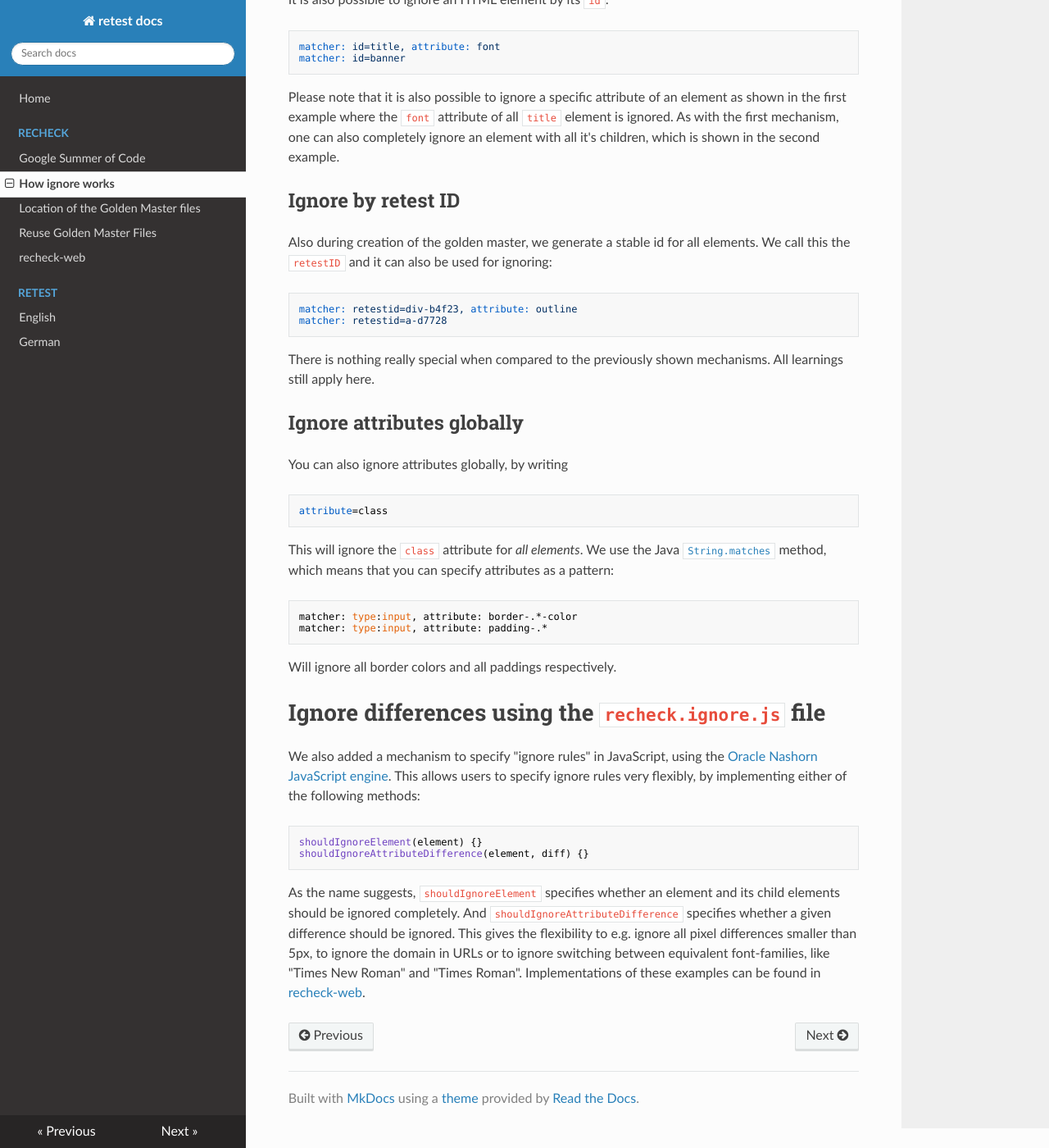
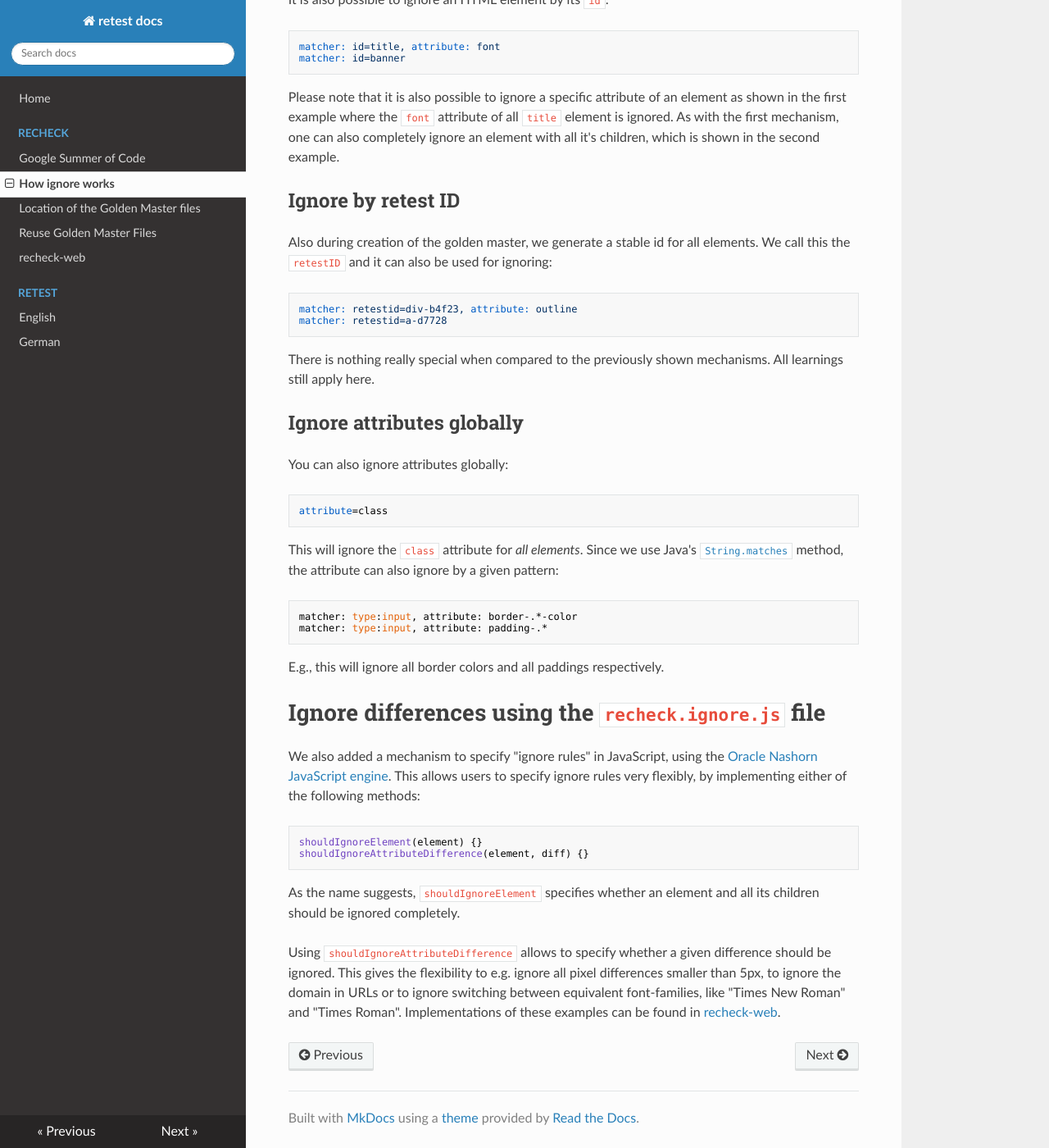
Before and after one commit to retest/docs, an MkDocs documentation site: the page built from docs/recheck/how-ignore-works-in-recheck.md, in a window 1280 px wide and 1400 px high, scrolled down 1562 px. Shown: the whole window at 82% size. Built offline with MkDocs 1.6.1, drawn with Linux system fonts in a browser that asks for light colours; nearby versions of some CDN libraries; some of the changed text lies outside the part shown.

Commit message:
Changes (almost) as requested by review

````diff
--- a/docs/recheck/how-ignore-works-in-recheck.md
+++ b/docs/recheck/how-ignore-works-in-recheck.md
@@ -34,7 +34,7 @@
 matcher: xpath=HTML[1]/BODY[1]/DIV[1]/DIV[1]/DIV[1]
 ```
 
-For the first line, the `div` element found under `HTML[1]/BODY[1]/DIV[3]` the `outline` attribute is being ignored. The second line ignores the `div` element in `HTML[1]/BODY[1]/DIV[1]/DIV[1]/DIV[1]` and all child elements. Ignoring by XPath is also the way to go, if you have elements that appear / disappear.
+For the first line, the `div` element found under `HTML[1]/BODY[1]/DIV[3]` the `outline` attribute is being ignored. The second line ignores the `div` element in `HTML[1]/BODY[1]/DIV[1]/DIV[1]/DIV[1]` and all child elements. If you want to ignore elements that appear and disappear, using XPath is also the recommended approach.
 
 ## Ignore by ID
 
@@ -60,20 +60,20 @@
 
 ## Ignore attributes globally
 
-You can also ignore attributes globally, by writing
+You can also ignore attributes globally:
 
 ```
 attribute=class
 ```
 
-This will ignore the `class` attribute for _all elements_. We use the Java [`String.matches`](https://docs.oracle.com/javase/10/docs/api/java/lang/String.html#matches(java.lang.String)) method, which means that you can specify attributes as a pattern:
+This will ignore the `class` attribute for _all elements_. Since we use Java's [`String.matches`](https://docs.oracle.com/javase/10/docs/api/java/lang/String.html#matches(java.lang.String)) method, the attribute can also ignore by a given pattern:
 
 ```
 matcher: type:input, attribute: border-.*-color
 matcher: type:input, attribute: padding-.*
 ```
 
-Will ignore all border colors and all paddings respectively.
+E.g., this will ignore all border colors and all paddings respectively.
 
 # Ignore differences using the `recheck.ignore.js` file
 
@@ -84,4 +84,6 @@
 shouldIgnoreAttributeDifference(element, diff) {}
 ```
 
-As the name suggests, `shouldIgnoreElement` specifies whether an element and its child elements should be ignored completely. And `shouldIgnoreAttributeDifference` specifies whether a given difference should be ignored. This gives the flexibility to e.g. ignore all pixel differences smaller than 5px, to ignore the domain in URLs or to ignore switching between equivalent font-families, like "Times New Roman" and "Times Roman". Implementations of these examples can be found in [recheck-web](https://github.com/retest/recheck-web/blob/master/.retest/recheck.ignore.js).
+As the name suggests, `shouldIgnoreElement` specifies whether an element and all its children should be ignored completely.
+
+Using `shouldIgnoreAttributeDifference` allows to specify whether a given difference should be ignored. This gives the flexibility to e.g. ignore all pixel differences smaller than 5px, to ignore the domain in URLs or to ignore switching between equivalent font-families, like "Times New Roman" and "Times Roman". Implementations of these examples can be found in [recheck-web](https://github.com/retest/recheck-web/blob/master/.retest/recheck.ignore.js).
````
